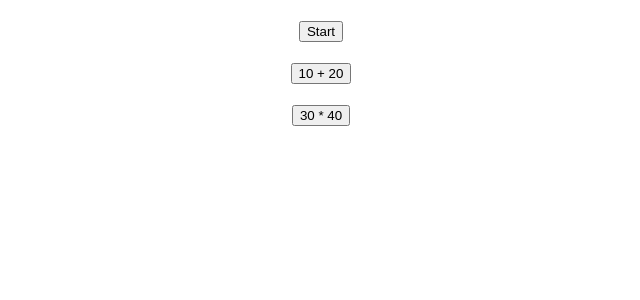
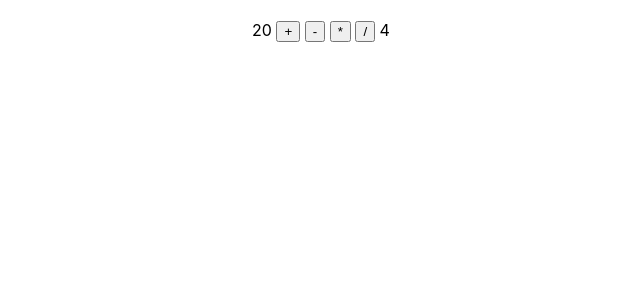
Before and after one commit to yyyayee/app1, a React (Create React App) app: page / in a window 1280 px wide. Shown: the top 300 px of the page, without its empty margins (319-959 px from the left). Built offline with nearby package versions, Linux system fonts and the light colour scheme.

Commit message:
calculator
calculator

```diff
--- a/src/App.js
+++ b/src/App.js
@@ -1,6 +1,6 @@
 import React from 'react'
-import { EventData2 } from './event-data'
+import { Calculator2 } from './calculator'
 
 export default function App() {
-  return <EventData2/>
+  return <Calculator2/>
 }
--- a/src/Calculator.js
+++ b/src/calculator.js
@@ -15,8 +15,8 @@ export function Calculator2() {
             <span>{n1}</span>&nbsp;
             <button onClick={() => calculate('+')}>+</button>&nbsp;
             <button onClick={() => calculate('-')}>-</button>&nbsp;
-            <button onClick={calculate.bind('*')}>*</button>&nbsp;
-            <button onClick={calculate.bind('/')}>/</button>&nbsp;
+            <button onClick={calculate.bind(this,'*')}>*</button>&nbsp;
+            <button onClick={calculate.bind(this,'/')}>/</button>&nbsp;
             <span>{n2}</span>
         </div>
     )
```
